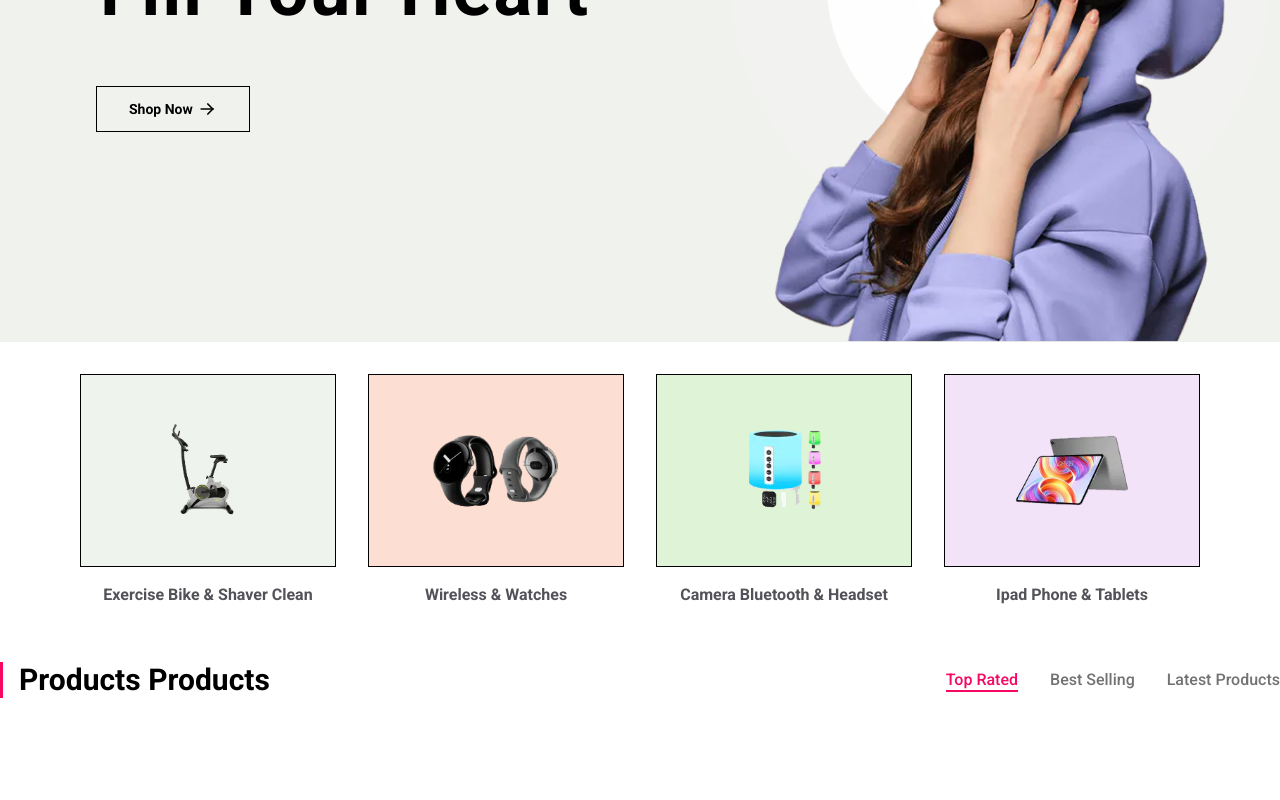
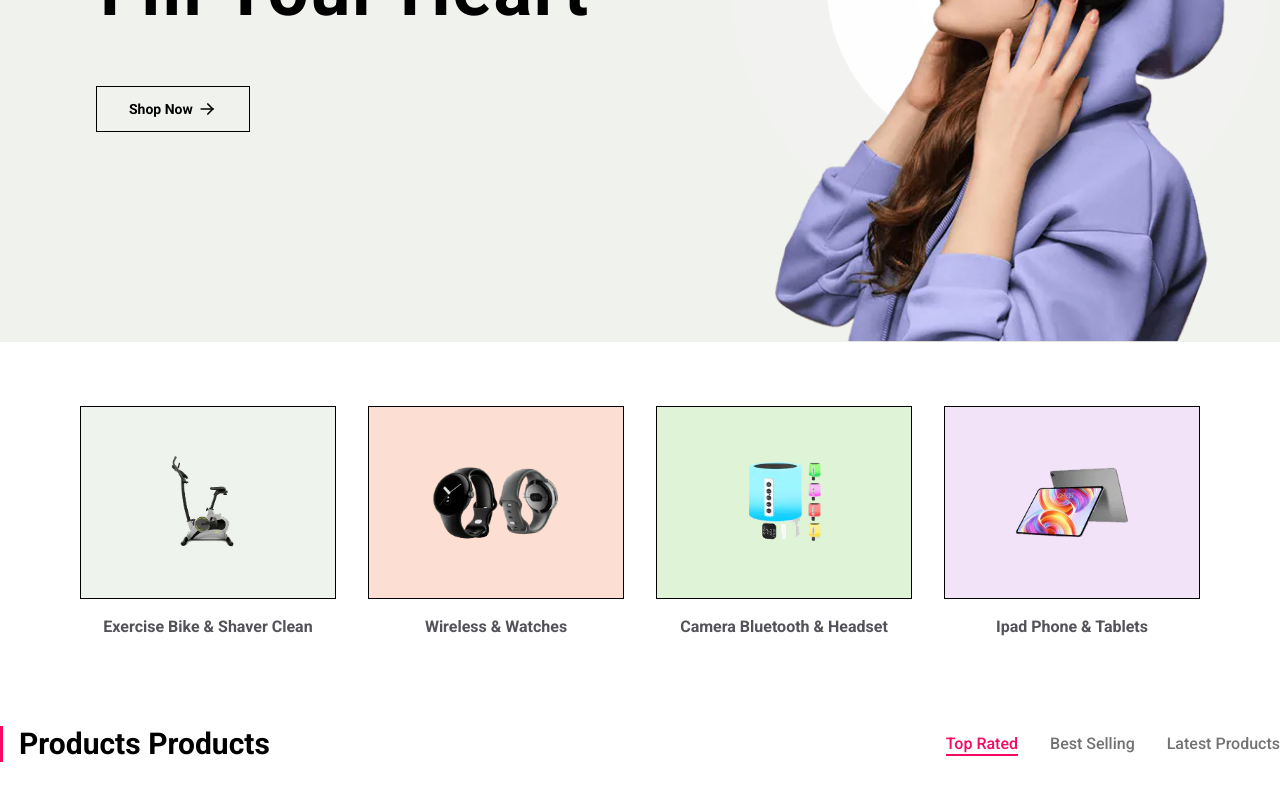
Before and after one commit to MohamedBechirMejri/b-commerce, a Next.js app: page / in a window 1280 px wide. Shown: the part 454-1254 px from the top of the page. Built offline with nearby package versions, Linux system fonts and the light colour scheme; what tailwindcss-elevation would draw is missing.

Commit message:
tweak margins

```diff
--- a/app/Categories.tsx
+++ b/app/Categories.tsx
@@ -58,7 +58,7 @@ const slides = [
 
 export default function Categories() {
   return (
-    <div className="h-80 max-w-6xl mx-auto py-8">
+    <div className="h-80 max-w-6xl mx-auto py-8 my-8">
       {/* @ts-ignore */}
       <swiper-container
         autoplay
--- a/app/Products.tsx
+++ b/app/Products.tsx
@@ -6,7 +6,7 @@ export default function Products() {
   const [tab, setTab] = useState("top-rated");
 
   return (
-    <section className="max-w-7xl mx-auto">
+    <section className="max-w-7xl mx-auto mt-8">
       <div className="flex justify-between items-center">
         <h1 className="font-bold text-3xl pl-4 border-l-[3px] border-[#f50963]">
           Products Products
```
